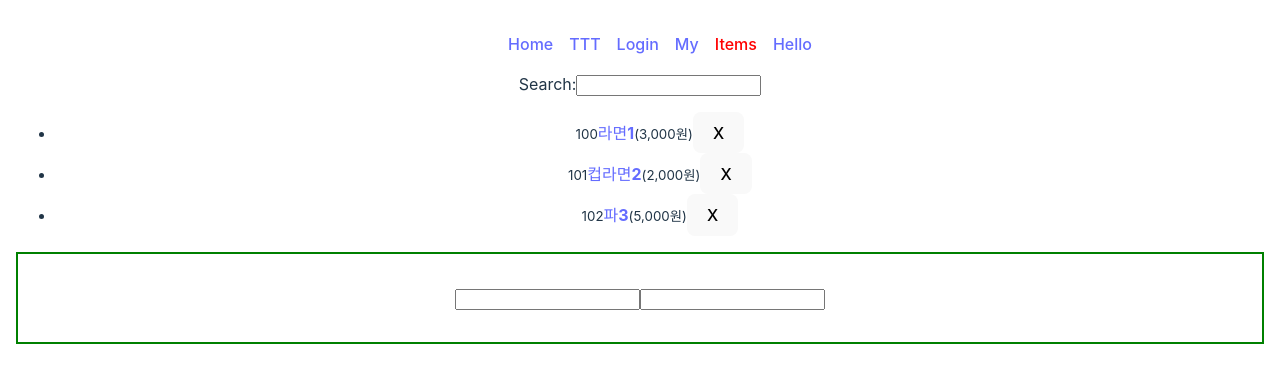
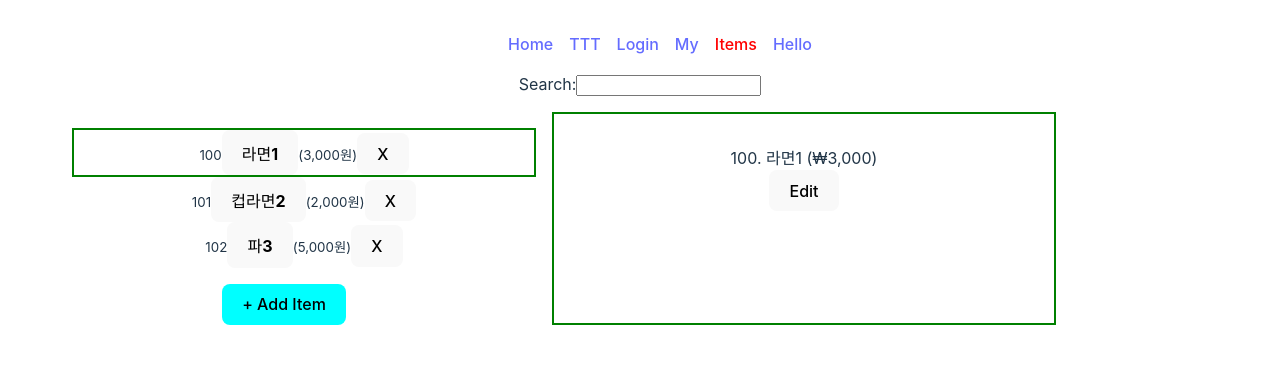
Before and after one commit to indiflex/fullstack5, a React (Vite) app in the folder react/rbvite/: page /items in a window 1280 px wide. Shown: the top 382 px of the page. Built offline with nearby package versions, Linux system fonts and the light colour scheme.

Commit message:
items outlet version

```diff
--- a/react/rbvite/src/App.css
+++ b/react/rbvite/src/App.css
@@ -62,3 +62,11 @@ nav ul {
 nav a.active {
   color: red;
 }
+
+.no-list {
+  list-style: none;
+}
+
+li.active {
+  border: 2px solid green;
+}
--- a/react/rbvite/src/App.tsx
+++ b/react/rbvite/src/App.tsx
@@ -9,7 +9,6 @@ import { useCallback, useMemo } from 'react';
 import { useCounter } from './hooks/counter-context';
 import My from './components/My';
 import Login from './components/Login';
-import { Items } from './components/Items';
 import { Item } from './components/Item';
 import { ItemLayout } from './components/ItemLayout';
 
@@ -31,8 +30,7 @@ function App() {
         {/* <Route path='/items' element={<Items />} />
         <Route path='/items/:id' element={<Item />} /> */}
         <Route path='/items' element={<ItemLayout />}>
-          <Route index element={<Items />} />
-          <Route path=':id' element={<Item />} />
+          <Route index element={<Item />} />
         </Route>
         <Route path='/hello' element={<MemoHello age={age} fn={fn} />} />
         <Route path='*' element={<NotFound />} />
--- a/react/rbvite/src/components/Item.tsx
+++ b/react/rbvite/src/components/Item.tsx
@@ -1,32 +1,73 @@
-import { useLocation, useNavigate, useParams } from 'react-router-dom';
-import { useSession } from '../hooks/session-context';
-import { useEffect, useState } from 'react';
+import { useEffect, useReducer, useRef } from 'react';
+import { useOutletContext } from 'react-router-dom';
 // import { useSession } from '../hooks/session-context';
 
 export const Item = () => {
-  const {
-    session: { cart },
-  } = useSession();
-  const { id } = useParams();
+  // const { id } = useParams();
   // console.log('🚀  id:', id);
 
-  const location = useLocation();
-  const { state: itemState } = location;
+  // const location = useLocation();
+  // const { state: itemState } = location;
   // const {currItem} = useOutletContext<>();
   // console.log('🚀  itemState:', itemState);
-  const [item, setItem] = useState<Cart | undefined>(undefined);
+  // const [item, setItem] = useState<Cart | undefined>(undefined);
+  const { item, saveCartItem } = useOutletContext<{
+    item: Cart;
+    saveCartItem: SaveCartItem;
+  }>();
+  const [isEditing, toggleEditing] = useReducer(
+    (preEditing) => !preEditing,
+    false
+  );
 
-  const navigate = useNavigate();
+  const nameRef = useRef<HTMLInputElement>(null);
+  const priceRef = useRef<HTMLInputElement>(null);
+
+  // const navigate = useNavigate();
+  // // console.log('**********', item);
+  // useEffect(() => {
+  //   const _item = itemState || cart.find((item) => item.id === Number(id));
+  //   if (!_item) navigate('/items');
+  //   setItem(_item);
+  // }, [navigate, cart, id, itemState]);
+
+  const editingOrSave = () => {
+    if (isEditing)
+      if (nameRef.current && priceRef.current) {
+        saveCartItem(
+          item.id || 0,
+          nameRef.current.value,
+          +priceRef.current.value
+        );
+      }
+
+    toggleEditing();
+  };
+
   useEffect(() => {
-    const _item = itemState || cart.find((item) => item.id === Number(id));
-    if (!_item) navigate('/items');
-    setItem(_item);
-  }, [item, navigate, cart, id, itemState]);
+    if (nameRef.current && priceRef.current) {
+      nameRef.current.value = item.name;
+      priceRef.current.value = String(item.price);
+    }
+  }, [item, isEditing]);
 
   return (
     <>
-      {item?.id}. {item?.name} (₩{item?.price.toLocaleString()})
-      <button>Edit</button>
+      {!item && <h2>Select Item, plez</h2>}
+
+      {isEditing ? (
+        <form style={{ margin: '1rem' }}>
+          <input type='text' ref={nameRef} />
+          <input type='text' ref={priceRef} />
+        </form>
+      ) : (
+        <div>
+          {item?.id}. {item?.name} (₩{item?.price.toLocaleString()})
+        </div>
+      )}
+
+      {isEditing && <button onClick={() => toggleEditing()}>Cancel</button>}
+      <button onClick={editingOrSave}>{isEditing ? 'Save' : 'Edit'}</button>
     </>
   );
 };
--- a/react/rbvite/src/components/ItemLayout.tsx
+++ b/react/rbvite/src/components/ItemLayout.tsx
@@ -1,6 +1,7 @@
-import { Link, Outlet, useSearchParams } from 'react-router-dom';
+import { Outlet, useSearchParams } from 'react-router-dom';
 import { useSession } from '../hooks/session-context';
-import { useState } from 'react';
+import { useEffect, useState } from 'react';
+import clsx from 'clsx';
 // import { useState } from 'react';
 
 export const ItemLayout = () => {
@@ -9,12 +10,26 @@ export const ItemLayout = () => {
     removeCartItem,
     saveCartItem,
   } = useSession();
+
+  const [items, setItems] = useState<Cart[]>([]);
+  const [currItem, setCurrItem] = useState<Cart | null>(null);
+
   // const [searchStr, setSearchStr] = useState('');
   const [searchParams, setSearchParams] = useSearchParams({
     searchStr: '',
   });
   // console.log('🚀  searchParams:', searchParams);
-  const [currItem, setCurrItem] = useState<Cart | null>(null);
+  const searchStr = searchParams.get('searchStr') || '';
+
+  useEffect(() => {
+    if (searchStr)
+      setItems(cart.filter((item) => item.name.includes(searchStr)));
+    else setItems(cart);
+  }, [cart, searchStr]);
+
+  useEffect(() => {
+    setCurrItem(items[0]);
+  }, [items]);
 
   return (
     <>
@@ -24,24 +39,42 @@ export const ItemLayout = () => {
         value={searchParams.get('searchStr') || ''}
         onChange={(e) => setSearchParams({ searchStr: e.currentTarget.value })}
       />
-      <ul>
-        {cart
-          .filter((item) =>
-            item.name.includes(searchParams.get('searchStr') || '')
-          )
-          .map((item) => (
-            <li key={item.id}>
+      {/* <div style={{ display: 'flex', justifyContent: 'space-around' }}> */}
+      <div
+        style={{
+          margin: '1rem',
+          display: 'grid',
+          gridTemplateColumns: '2fr 2fr',
+          gap: '1em',
+          width: '80vw',
+        }}
+      >
+        <div>
+          <ul className='no-list'>
+            {items.map((item) => (
+              <li
+                key={item.id}
+                className={clsx({ active: item.id === currItem?.id })}
+              >
                 <small>{item.id}</small>
-              <Link to={`/items/${item.id}`} state={item}>
+                <button onClick={() => setCurrItem(item)}>
                   <strong>{item.name}</strong>
-              </Link>
+                </button>
                 <small>({item.price.toLocaleString()}원)</small>
                 <button onClick={() => removeCartItem(item.id)}>X</button>
               </li>
             ))}
           </ul>
+          <button
+            onClick={() => setCurrItem({ id: 0, name: '', price: 0 })}
+            style={{ backgroundColor: 'aqua' }}
+          >
+            + Add Item
+          </button>
+        </div>
         <div style={{ border: '2px solid green', padding: '2rem' }}>
           <Outlet context={{ item: currItem, saveCartItem }} />
+        </div>
       </div>
     </>
   );
--- a/react/rbvite/src/hooks/session-context.tsx
+++ b/react/rbvite/src/hooks/session-context.tsx
@@ -12,8 +12,8 @@ type SessionContextProp = {
   session: Session;
   login: ({ id, name }: LoginUser) => void;
   logout: () => void;
-  saveCartItem: (id: number, name: string, price: number) => void;
-  removeCartItem: (id: number) => void;
+  saveCartItem: SaveCartItem;
+  removeCartItem: NumberVoidFn;
 };
 
 const DEFAULT_SESSION: Session = {
--- a/react/rbvite/types/index.d.ts
+++ b/react/rbvite/types/index.d.ts
@@ -5,3 +5,9 @@ type Session = {
 
 type Cart = { id: number; name: string; price: number };
 type LoginUser = { id: number; name: string };
+
+type SaveCartItem = (id: number, name: string, price: number) => void;
+type RemoveCartItem = (id: number) => void;
+
+type NumberVoidFn = (id: number) => void;
+type VoidFn = () => void;
```
Lines whose indentation alone changed are shown as unchanged.
